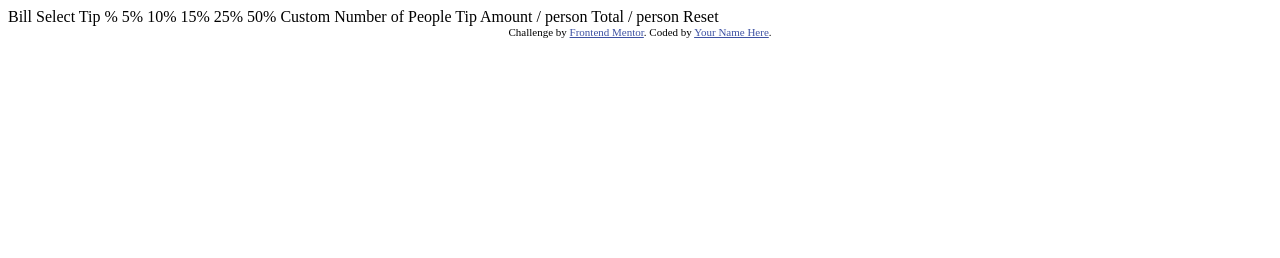
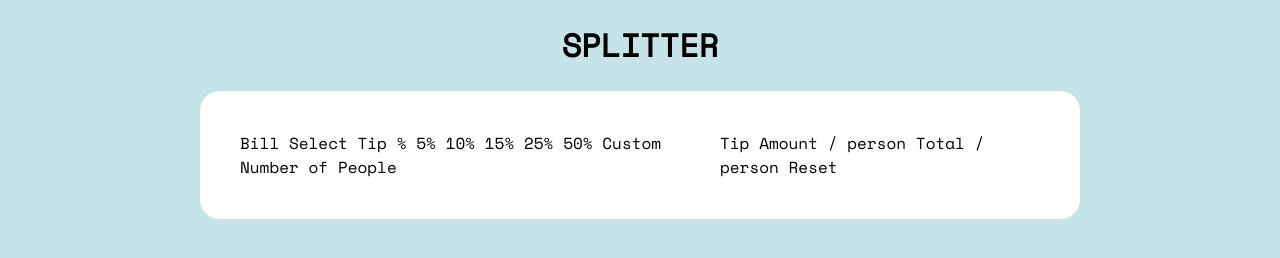
Before and after one commit to inespr/tip-calculator-app-main, a plain HTML site: page index.html in a window 1280 px wide. Drawn offline with nearby package versions, Linux system fonts and the light colour scheme.

Commit message:
1-Commit
Añado colores principales, tipo de letra y centro

```diff
--- a/index.html
+++ b/index.html
@@ -3,18 +3,15 @@
 <head>
   <meta charset="UTF-8">
   <meta name="viewport" content="width=device-width, initial-scale=1.0"> <!-- displays site properly based on user's device -->
-
+  <link rel="stylesheet" href="stylesheet.css">
   <link rel="icon" type="image/png" sizes="32x32" href="./images/favicon-32x32.png">
-
   <title>Frontend Mentor | Tip calculator app</title>
-
-  <!-- Feel free to remove these styles or customise in your own stylesheet 👍 -->
-  <style>
-    .attribution { font-size: 11px; text-align: center; }
-    .attribution a { color: hsl(228, 45%, 44%); }
-  </style>
+  <link rel="https://fonts.google.com/specimen/Space+Mono" rel="stylesheet">
 </head>
 <body>
+  <h1>SPLITTER</h1>
+  <div class="container">
+    <div class="colum-1">
 
       Bill
 
@@ -28,6 +25,9 @@
 
       Number of People
 
+    </div>
+    <div class="colum-2">
+
       Tip Amount
       / person
 
@@ -36,9 +36,7 @@
 
       Reset
 
-  <div class="attribution">
-    Challenge by <a href="https://www.frontendmentor.io?ref=challenge" target="_blank">Frontend Mentor</a>.
-    Coded by <a href="#">Your Name Here</a>.
+    </div>
   </div>
 </body>
 </html>
--- /dev/null
+++ b/stylesheet.css
@@ -0,0 +1,20 @@
+@import url('https://fonts.googleapis.com/css2?family=Space+Mono&display=swap');
+
+body{
+    background-color: hsl(185, 41%, 84%);
+    font-family: "Space Mono";
+}
+
+h1{
+    text-align: center;
+}
+
+.container{
+    background-color: hsl(0, 0%, 100%);
+    width: 800px;
+    margin: auto;
+    display: flex;
+    flex-direction: row;
+    padding: 40px;
+    border-radius: 20px
+}
```
Lines whose indentation alone changed are shown as unchanged.
